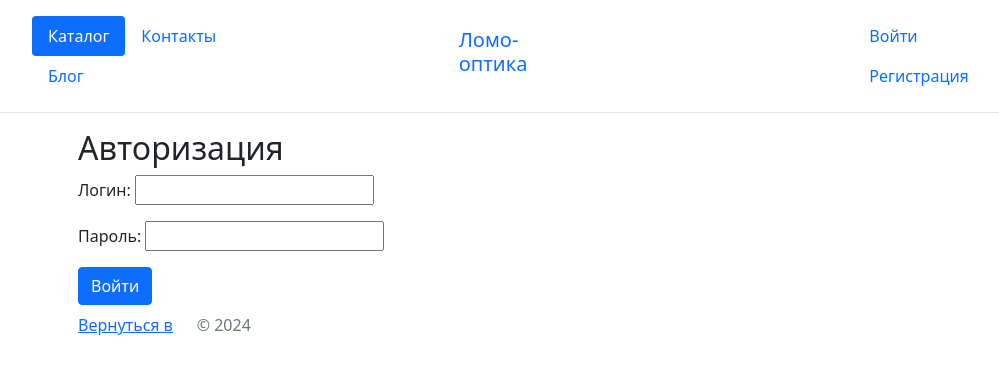
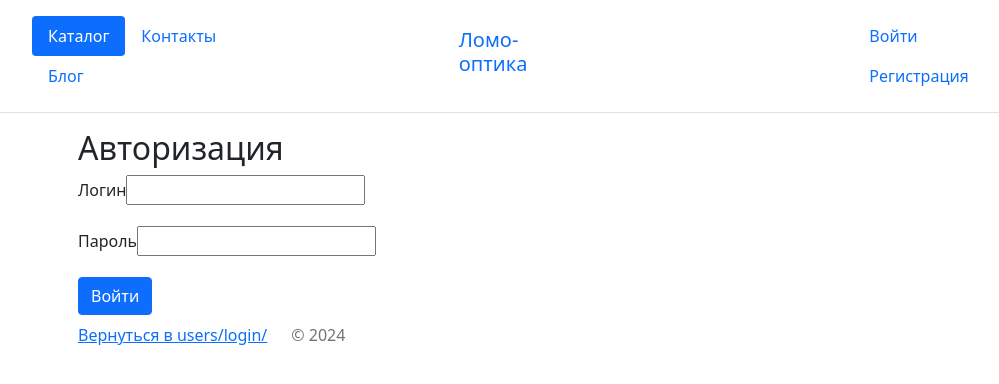
Before and after one commit to Iceeyess/Marketplace, a Django app: page /user/login/ in a window 1280 px wide. Shown: the top 384 px of the page, without its empty margins (4-1003 px from the left). Run offline with Django 5.2, Linux system fonts and the light colour scheme; some libraries are stand-ins or nearby versions.

Commit message:
Аутентификация, с помощью CBV, была сделана.

```diff
--- a/config/settings.py
+++ b/config/settings.py
@@ -14,6 +14,7 @@
 import os
 from catalog.apps import CatalogConfig
 from contacts.apps import ContactsConfig
+from users.apps import UsersConfig
 from blog.apps import BlogConfig
 
 # Build paths inside the project like this: BASE_DIR / 'subdir'.
@@ -137,3 +138,7 @@
 
 MEDIA_URL = "/media/"
 MEDIA_ROOT = os.path.join(BASE_DIR, MEDIA_URL[1:])
+
+LOGIN_REDIRECT_URL = "catalog:product"
+LOGIN_URL = f"{UsersConfig.name}/login/"
+LOGOUT_REDIRECT_URL = "catalog:product"
--- a/users/forms.py
+++ b/users/forms.py
@@ -1,7 +1,12 @@
 from django import forms
+from django.contrib.auth import get_user_model
+from django.contrib.auth.forms import AuthenticationForm
 # from .models import User
 
 
-class UserLoginForm(forms.Form):
+class UserLoginForm(AuthenticationForm):
     username = forms.CharField(label="Логин", max_length=255, widget=forms.TextInput(attrs={'class': 'form-input'}))
     password = forms.CharField(label="Пароль", max_length=255, widget=forms.PasswordInput(attrs={'class': 'form-input'}))
+    class Meta:
+        model = get_user_model()
+        fields = ('username', 'password', )
--- a/users/templates/users/login.html
+++ b/users/templates/users/login.html
@@ -2,17 +2,19 @@
 
 {% block context %}
 
-<div class="container">
+<div class="container" xmlns="http://www.w3.org/1999/html">
     <div class="row">
         <div class="col-12">
             <div class="card-title">
                 <h2>Авторизация</h2>
                 <form method="post">
                     {% csrf_token %}
-                    {{ form.as_p }}
-                    <button type="submit" class="btn btn-primary">
-                    Войти
-                    </button>
+                    <div class="form-error">{{ form.non_field_errors }}</div>
+                    {% for f in form %}
+                    <p><label class="form-label" for="{{ f.id_for_label }}">{{ f.label }}</label>{{ f }}</p>
+                    <div class="form-error">{{ f.errors }}</div>
+                    {% endfor %}
+                    <button type="submit" class="btn btn-primary">Войти</button>
                 </form>
             </div>
         </div>
--- a/users/urls.py
+++ b/users/urls.py
@@ -5,6 +5,6 @@
 app_name = UsersConfig.name
 
 urlpatterns = [
-    path('login/', views.login_user, name='login'),
-    path('logout/', views.logout_user, name='logout'),
+    path('login/', views.LoginUser.as_view(), name='login'),
+    path('logout/', views.LogoutUser.as_view(), name='logout'),
 ]
--- a/users/views.py
+++ b/users/views.py
@@ -1,30 +1,47 @@
 from django.contrib.auth import authenticate, login, logout
+from django.contrib.auth.forms import AuthenticationForm
+from django.contrib.auth.views import LoginView, LogoutView
 from django.http import HttpResponseRedirect
 from django.shortcuts import render
 from django.urls import reverse
-
 from .forms import UserLoginForm
+from .apps import UsersConfig
 
 # Create your views here.
 
 
-def login_user(request):
-    """makeup login"""
-    if request.method == 'POST':
-        form = UserLoginForm(request.POST)
-        if form.is_valid():
-            cd = form.cleaned_data
-            user = authenticate(request, username=cd['username'], password=cd['password'])
-            if user and user.is_active:
-                login(request, user)
-                return HttpResponseRedirect(reverse('catalog:product'))
-    else:
-        form = UserLoginForm()
-    return render(request, 'users/login.html', {'form': form})
+class LoginUser(LoginView):
+    form_class = UserLoginForm
+    template_name = 'users/login.html'
+    extra_context = {
+        'project_name': UsersConfig.name + '/login/',
+        'title': 'Авторизация'
+    }
+
+    # def get_success_url(self):
+    #     return reverse('catalog:product')
 
 
-def logout_user(request):
-    """makeup logout"""
-    logout(request)
-    form = UserLoginForm()
-    return render(request, 'users/login.html', {'form': form})
+class LogoutUser(LogoutView):
+    pass
+
+# def login_user(request):
+#     """makeup login"""
+#     if request.method == 'POST':
+#         form = UserLoginForm(request.POST)
+#         if form.is_valid():
+#             cd = form.cleaned_data
+#             user = authenticate(request, username=cd['username'], password=cd['password'])
+#             if user and user.is_active:
+#                 login(request, user)
+#                 return HttpResponseRedirect(reverse('catalog:product'))
+#     else:
+#         form = UserLoginForm()
+#     return render(request, 'users/login.html', {'form': form})
+
+
+# def logout_user(request):
+#     """makeup logout"""
+#     logout(request)
+#     form = UserLoginForm()
+#     return render(request, 'users/login.html', {'form': form})
```
